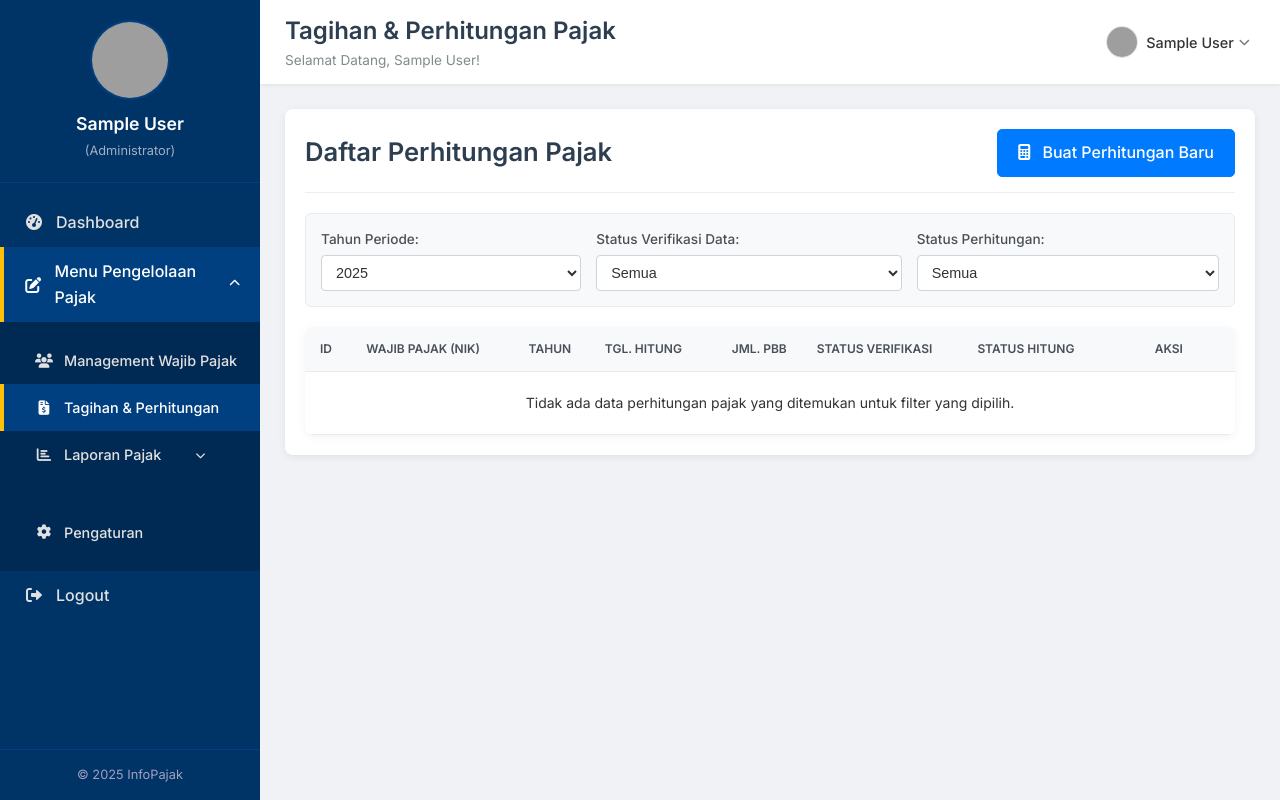
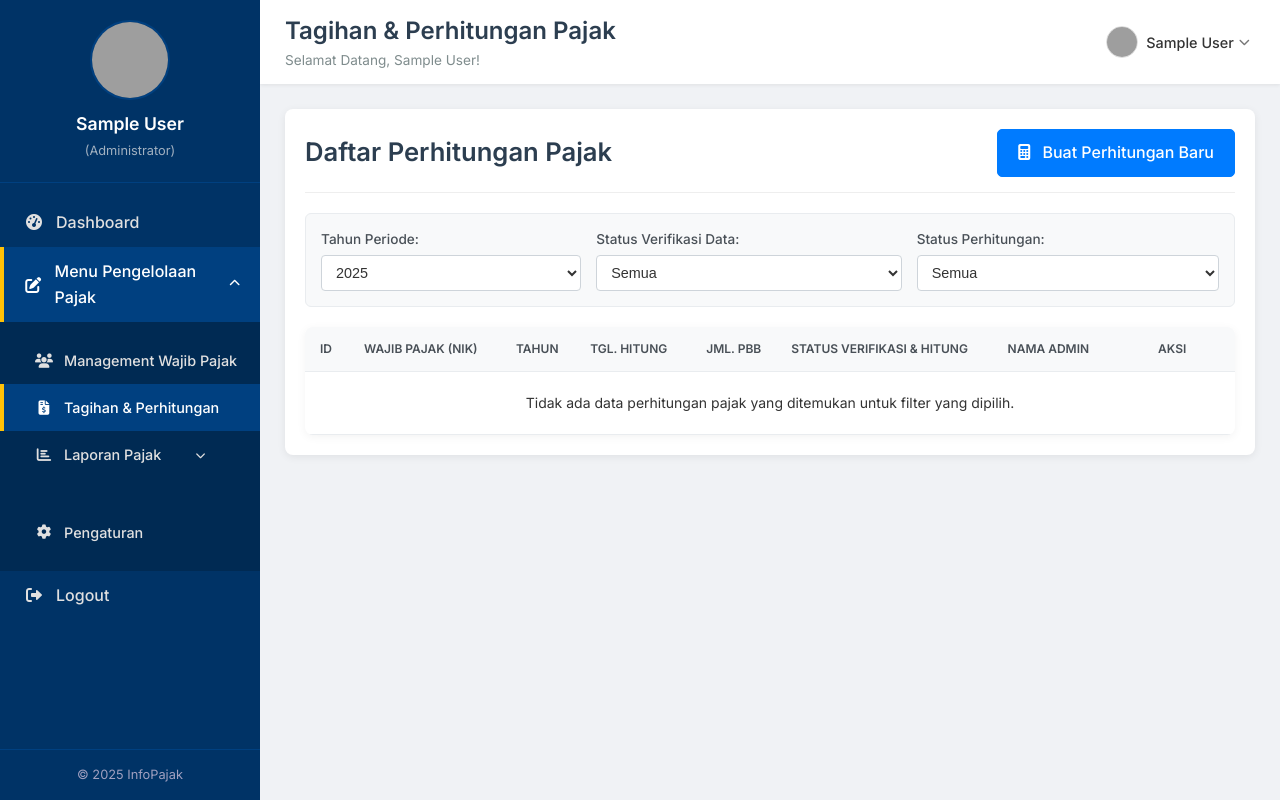
Before and after one commit to Opikz-Nrdyth/djb_pajak, a PHP site: page /admin/tagihan_perhitungan.php in a window 1280 px wide. Run offline with PHP 8.4, Linux system fonts and the light colour scheme; the visitor is signed in with stand-in values (Sample User, id 1); data that the repository does not hold is empty; some libraries are stand-ins or nearby versions; grey boxes are pictures that could not be loaded.

Commit message:
update tabel tagihan_perhitungan

```diff
--- a/admin/tagihan_perhitungan.php
+++ b/admin/tagihan_perhitungan.php
@@ -301,13 +301,13 @@ if (empty($available_years) || !in_array($current_year_for_select, $available_ye
                                     <th class="text-center">Tahun</th>
                                     <th>Tgl. Hitung</th>
                                     <th class="text-right">Jml. PBB</th>
-                                    <th>Status Verifikasi</th>
-                                    <th>Status Hitung</th>
-
+                                    <th>Status Verifikasi & Hitung</th>
+                                    <th>Nama Admin</th>
                                     <th>Aksi</th>
                                 </tr>
                             </thead>
                             <tbody>
+
                                 <?php if (!empty($perhitungan_list)): ?>
                                     <?php foreach ($perhitungan_list as $ph): ?>
                                         <tr>
--- a/database/database.sql
+++ b/database/database.sql
@@ -1,9 +1,3 @@
--- database.sql
-
--- Membuat database jika belum ada
-CREATE DATABASE IF NOT EXISTS `db_pajak_bangunan` DEFAULT CHARACTER SET utf8mb4 COLLATE utf8mb4_unicode_ci;
-USE `db_pajak_bangunan`;
-
 -- Tabel untuk pengguna (termasuk admin dan user biasa)
 CREATE TABLE IF NOT EXISTS `pengguna` (
   `id_pengguna` INT AUTO_INCREMENT PRIMARY KEY,
```
